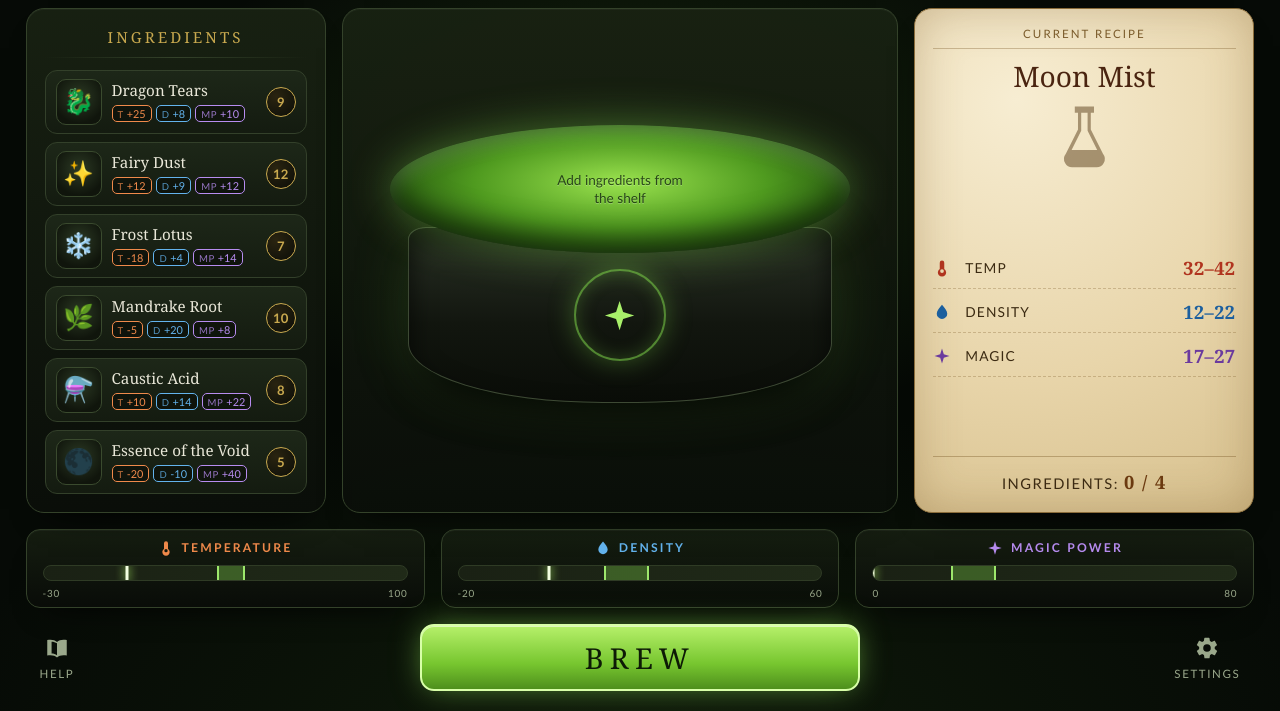
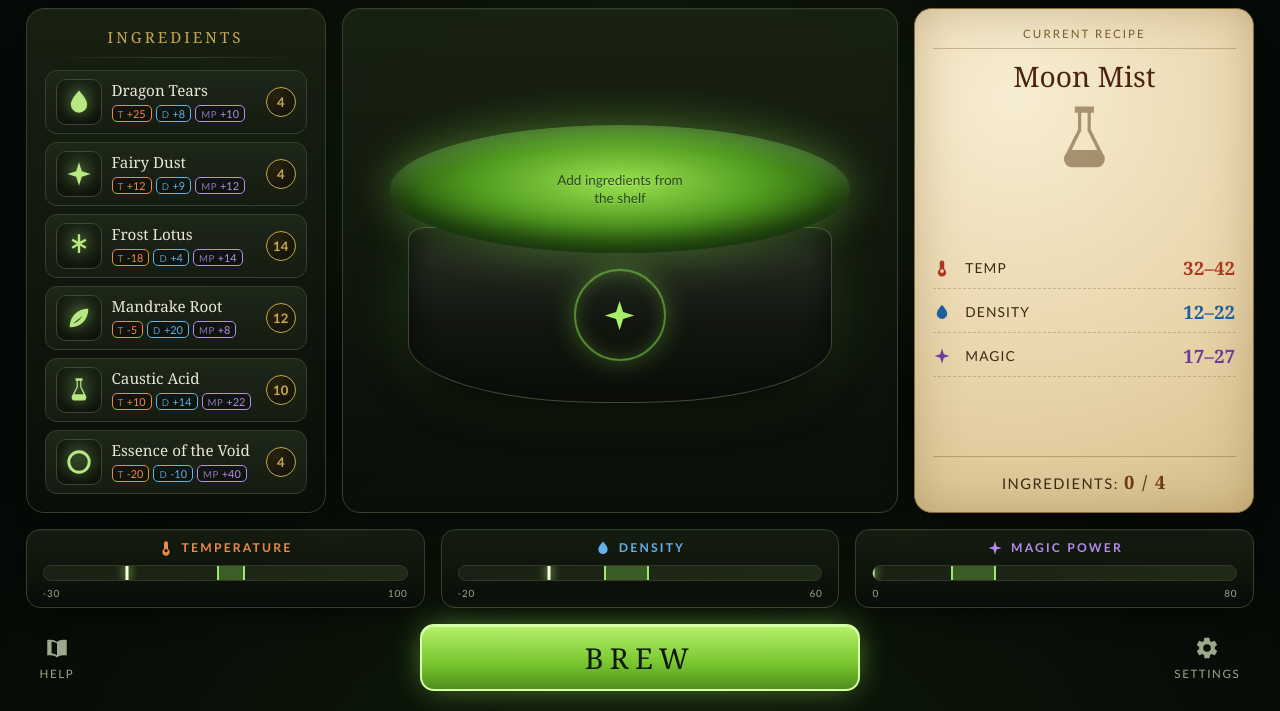
Before and after one commit to asqarbekolimov/alchemists-cauldron, a website built with Vite: page index.html in a window 1280 px wide. Shown: the part 149-860 px from the top of the page. Built offline with nearby package versions, Linux system fonts and the light colour scheme.

Commit message:
feat: wire shelf and cauldron to the game state

```diff
--- a/src/data/ingredients.ts
+++ b/src/data/ingredients.ts
@@ -1,12 +1,12 @@
 import type { IIngredient } from '../utils/types';
 
 // Fixed ingredient catalogue from the task README.
-// Level 1 uses the first 6 ingredients.
+// Level 1 uses the first 6 ingredients, Easy uses the first 4, Hard uses all 8.
 export const INGREDIENTS: readonly IIngredient[] = [
   {
     id: 'dragon-tears',
     name: 'Dragon Tears',
-    icon: '🐉',
+    icon: 'droplet',
     temperature: 25,
     density: 8,
     magicPower: 10,
@@ -14,7 +14,7 @@ export const INGREDIENTS: readonly IIngredient[] = [
   {
     id: 'fairy-dust',
     name: 'Fairy Dust',
-    icon: '✨',
+    icon: 'spark',
     temperature: 12,
     density: 9,
     magicPower: 12,
@@ -22,7 +22,7 @@ export const INGREDIENTS: readonly IIngredient[] = [
   {
     id: 'frost-lotus',
     name: 'Frost Lotus',
-    icon: '❄️',
+    icon: 'snowflake',
     temperature: -18,
     density: 4,
     magicPower: 14,
@@ -30,7 +30,7 @@ export const INGREDIENTS: readonly IIngredient[] = [
   {
     id: 'mandrake-root',
     name: 'Mandrake Root',
-    icon: '🌿',
+    icon: 'leaf',
     temperature: -5,
     density: 20,
     magicPower: 8,
@@ -38,7 +38,7 @@ export const INGREDIENTS: readonly IIngredient[] = [
   {
     id: 'caustic-acid',
     name: 'Caustic Acid',
-    icon: '⚗️',
+    icon: 'flask',
     temperature: 10,
     density: 14,
     magicPower: 22,
@@ -46,7 +46,7 @@ export const INGREDIENTS: readonly IIngredient[] = [
   {
     id: 'essence-of-the-void',
     name: 'Essence of the Void',
-    icon: '🌑',
+    icon: 'void',
     temperature: -20,
     density: -10,
     magicPower: 40,
@@ -54,7 +54,7 @@ export const INGREDIENTS: readonly IIngredient[] = [
   {
     id: 'phoenix-feather',
     name: 'Phoenix Feather',
-    icon: '🪶',
+    icon: 'feather',
     temperature: 50,
     density: -10,
     magicPower: 30,
@@ -62,9 +62,12 @@ export const INGREDIENTS: readonly IIngredient[] = [
   {
     id: 'toad-slime',
     name: 'Toad Slime',
-    icon: '🐸',
+    icon: 'slime',
     temperature: 5,
     density: 30,
     magicPower: 0,
   },
 ];
+
+// Level 1 shelf: the first 6 catalogue entries.
+export const SHELF_INGREDIENTS: readonly IIngredient[] = INGREDIENTS.slice(0, 6);
--- a/src/styles/main.css
+++ b/src/styles/main.css
@@ -278,11 +278,25 @@ button {
   place-items: center;
   width: 46px;
   height: 46px;
-  font-size: 1.55rem;
-  line-height: 1;
+  color: #b7e882;
   background: radial-gradient(circle at 50% 38%, #2c3a24, #10150c 75%);
   border: 1px solid #3a4a2e;
   border-radius: 10px;
+}
+
+.card__glyph {
+  width: 28px;
+  height: 28px;
+  filter: drop-shadow(0 0 6px rgb(142 226 85 / 35%));
+}
+
+.card--empty {
+  opacity: 0.45;
+  filter: grayscale(0.9);
+}
+
+.card--empty .card__icon {
+  visibility: hidden;
 }
 
 .card__info {
@@ -401,13 +415,19 @@ button {
 .cauldron__item {
   display: inline-flex;
   align-items: center;
-  gap: 4px;
-  padding: 3px 8px;
+  gap: 5px;
+  padding: 3px 9px;
   font-size: 0.78rem;
   color: #dcf9b8;
   background: rgb(9 20 6 / 88%);
   border: 1px solid rgb(190 255 130 / 40%);
   border-radius: 999px;
+}
+
+.cauldron__item-icon {
+  width: 15px;
+  height: 15px;
+  flex: none;
 }
 
 .cauldron__body {
--- a/src/ui/cauldron.ts
+++ b/src/ui/cauldron.ts
@@ -1,37 +1,32 @@
-import type { IIngredient } from '../utils/types';
+import type { IGameState, IIngredient } from '../utils/types';
 import { element } from '../utils/dom';
-import { icon } from './icons';
+import { icon, ingredientIcon } from './icons';
 
-export function createCauldron(ingredients: readonly IIngredient[] = []): HTMLElement {
+export interface CauldronView {
+  element: HTMLElement;
+  update(state: IGameState): void;
+}
+
+function createCauldronItem(ingredient: IIngredient): HTMLElement {
+  return element('li', {
+    className: 'cauldron__item',
+    children: [
+      ingredientIcon(ingredient.icon, 'cauldron__item-icon'),
+      element('span', { textContent: ingredient.name }),
+    ],
+  });
+}
+
+export function createCauldronView(): CauldronView {
+  const hint = element('li', {
+    className: 'cauldron__hint',
+    textContent: 'Add ingredients from the shelf',
+  });
+
   const list = element('ul', {
     className: 'cauldron__list',
     attributes: { 'data-field': 'cauldron' },
   });
-
-  if (ingredients.length === 0) {
-    list.append(
-      element('li', {
-        className: 'cauldron__hint',
-        textContent: 'Add ingredients from the shelf',
-      }),
-    );
-  } else {
-    for (const ingredient of ingredients) {
-      list.append(
-        element('li', {
-          className: 'cauldron__item',
-          children: [
-            element('span', {
-              className: 'cauldron__item-icon',
-              textContent: ingredient.icon,
-              attributes: { 'aria-hidden': 'true' },
-            }),
-            element('span', { textContent: ingredient.name }),
-          ],
-        }),
-      );
-    }
-  }
 
   const liquid = element('div', {
     className: 'cauldron__liquid',
@@ -54,9 +49,24 @@ export function createCauldron(ingredients: readonly IIngredient[] = []): HTMLEl
     children: [liquid, body],
   });
 
-  return element('section', {
+  const root = element('section', {
     className: 'panel cauldron',
     attributes: { 'aria-label': 'Cauldron' },
     children: [object],
   });
+
+  function update(state: IGameState): void {
+    list.replaceChildren();
+
+    if (state.cauldronIngredients.length === 0) {
+      list.append(hint);
+      return;
+    }
+
+    for (const ingredient of state.cauldronIngredients) {
+      list.append(createCauldronItem(ingredient));
+    }
+  }
+
+  return { element: root, update };
 }
--- a/src/ui/icons.ts
+++ b/src/ui/icons.ts
@@ -1,22 +1,46 @@
 const SVG_NAMESPACE = 'http://www.w3.org/2000/svg';
 
 export type IconName =
-  'book' | 'clock' | 'droplet' | 'flask' | 'gear' | 'heart' | 'spark' | 'thermometer';
+  | 'book'
+  | 'clock'
+  | 'droplet'
+  | 'feather'
+  | 'flask'
+  | 'gear'
+  | 'heart'
+  | 'leaf'
+  | 'slime'
+  | 'snowflake'
+  | 'spark'
+  | 'thermometer'
+  | 'void';
 
 const ICON_PATHS: Record<IconName, string> = {
   book: 'M12 6.4C10.5 4.9 8.4 4.3 6 4.3c-1.1 0-2.1.1-3 .4V19c.9-.3 1.9-.4 3-.4 2.4 0 4.5.6 6 2.1 1.5-1.5 3.6-2.1 6-2.1 1.1 0 2.1.1 3 .4V4.7c-.9-.3-1.9-.4-3-.4-2.4 0-4.5.6-6 2.1Zm0 12.2c-1.4-1-3.2-1.5-5-1.5V6.2c1.8 0 3.7.5 5 1.5v10.9Z',
   clock:
     'M12 2a10 10 0 1 0 0 20 10 10 0 0 0 0-20Zm0 2a8 8 0 1 1 0 16 8 8 0 0 1 0-16Zm-1 3v5.6l4.4 2.6 1-1.7-3.4-2V7h-2Z',
   droplet: 'M12 2.2c3.3 3.8 7 8.4 7 12a7 7 0 0 1-14 0c0-3.6 3.7-8.2 7-12Z',
+  feather:
+    'M20.5 2.5c-7.5.6-12.6 4.6-14.4 10.1L4 19l1.5 1 .8-2.2c1 .3 2.1.5 3.2.5 6.6 0 11-4.9 11-12 0-1.4-.1-2.6 0-3.8Zm-11.6 13.4c.9-4.1 3.7-7.3 8-9.3-3.7 2.8-6.2 5.7-7.1 9.3H8.9Z',
   flask:
     'M9 2h6v2h-1v5.2l3.8 7.6A2.6 2.6 0 0 1 15.5 21h-7a2.6 2.6 0 0 1-2.3-4.2L10 9.2V4H9V2Zm2 2v5.6l-3 6h8l-3-6V4h-2Z',
   gear: 'M19.1 12.9c.1-.3.1-.6.1-.9s0-.6-.1-.9l2-1.6c.2-.1.2-.4.1-.6l-1.9-3.3c-.1-.2-.4-.3-.6-.2l-2.4 1c-.5-.4-1-.7-1.6-.9l-.4-2.5c0-.3-.2-.5-.5-.5h-3.8c-.3 0-.5.2-.5.5l-.4 2.5c-.6.2-1.1.5-1.6.9l-2.4-1c-.2-.1-.5 0-.6.2L2.7 8.9c-.1.2-.1.5.1.6l2 1.6c0 .3-.1.6-.1.9s0 .6.1.9l-2 1.6c-.2.1-.2.4-.1.6l1.9 3.3c.1.2.4.3.6.2l2.4-1c.5.4 1 .7 1.6.9l.4 2.5c0 .3.2.5.5.5h3.8c.3 0 .5-.2.5-.5l.4-2.5c.6-.2 1.1-.5 1.6-.9l2.4 1c.2.1.5 0 .6-.2l1.9-3.3c.1-.2.1-.5-.1-.6l-2-1.6ZM12 15.5a3.5 3.5 0 1 1 0-7 3.5 3.5 0 0 1 0 7Z',
   heart:
     'M12 21.35 10.55 20C5.4 15.36 2 12.28 2 8.5 2 5.42 4.42 3 7.5 3c1.74 0 3.41.81 4.5 2.09C13.09 3.81 14.76 3 16.5 3 19.58 3 22 5.42 22 8.5c0 3.78-3.4 6.86-8.55 11.54L12 21.35Z',
+  leaf: 'M4 20C4 10.6 10.6 4 20 4c0 9.4-6.6 16-16 16Zm3-3.2c3.3-1 6-3.3 7.9-6.5-2.9 2.2-5.5 4.4-7.9 6.5Z',
+  slime:
+    'M12 2C10.5 5.5 5.5 9.5 5.5 13.5a6.5 6.5 0 0 0 13 0C18.5 9.5 13.5 5.5 12 2ZM9.5 13a1.3 1.3 0 1 0 0 2.6 1.3 1.3 0 0 0 0-2.6Zm5 0a1.3 1.3 0 1 0 0 2.6 1.3 1.3 0 0 0 0-2.6Z',
+  snowflake:
+    'M11 2h2v6.2l4.4-2.5 1 1.7L14 10l4.4 2.6-1 1.7L13 11.8V18h-2v-6.2l-4.4 2.5-1-1.7L10 10 5.6 7.4l1-1.7L11 8.2V2Z',
   spark: 'M12 2l2.4 7.6L22 12l-7.6 2.4L12 22l-2.4-7.6L2 12l7.6-2.4L12 2Z',
   thermometer:
     'M12 2a3 3 0 0 0-3 3v8.35a5.5 5.5 0 1 0 6 0V5a3 3 0 0 0-3-3Zm0 16.5a2.5 2.5 0 1 1 0-5 2.5 2.5 0 0 1 0 5Z',
+  void: 'M12 2a10 10 0 1 0 0 20 10 10 0 0 0 0-20Zm0 2.5a7.5 7.5 0 1 1 0 15 7.5 7.5 0 0 1 0-15Z',
 };
+
+function isIconName(name: string): name is IconName {
+  return Object.hasOwn(ICON_PATHS, name);
+}
 
 // Creates a decorative inline SVG icon. Icons are hidden from assistive tech.
 export function icon(name: IconName, className = 'icon'): SVGSVGElement {
@@ -34,3 +58,8 @@ export function icon(name: IconName, className = 'icon'): SVGSVGElement {
 
   return svg;
 }
+
+// Resolves the catalogue `icon` field to a typed icon, with a safe fallback.
+export function ingredientIcon(name: string, className = 'card__glyph'): SVGSVGElement {
+  return icon(isIconName(name) ? name : 'flask', className);
+}
--- a/src/ui/layout.ts
+++ b/src/ui/layout.ts
@@ -1,47 +1,50 @@
-import { INGREDIENTS } from '../data/ingredients';
-import type { IRecipe } from '../utils/types';
+import type { IGameState } from '../utils/types';
 import { element } from '../utils/dom';
+import {
+  addIngredientToCauldron,
+  getGameState,
+  MAX_CAULDRON_SIZE,
+  SHELF_INGREDIENTS,
+  subscribe,
+} from '../state/game-state';
 import { createActions } from './actions';
 import { createBars } from './bars';
-import { createCauldron } from './cauldron';
+import { createCauldronView } from './cauldron';
 import { createHeader } from './header';
-import { createRecipePanel } from './recipe';
-import { createShelf } from './shelf';
-
-// Static preview data used until the game state is wired up (US 1.3+).
-const PREVIEW_RECIPE: IRecipe = {
-  id: 'moon-mist',
-  name: 'Moon Mist',
-  difficulty: 'medium',
-  temperature: { min: 32, max: 42 },
-  density: { min: 12, max: 22 },
-  magicPower: { min: 17, max: 27 },
-};
-
-const PREVIEW_STOCK = [9, 12, 7, 10, 8, 5];
-const MAX_INGREDIENTS = 4;
+import { createRecipeView } from './recipe';
+import { createShelfView } from './shelf';
 
 export function mainLayout(): HTMLElement {
-  const shelfItems = INGREDIENTS.slice(0, 6).map((ingredient, index) => ({
-    ingredient,
-    stock: PREVIEW_STOCK[index] ?? 0,
-  }));
+  const state = getGameState();
 
-  return element('div', {
+  const shelf = createShelfView(SHELF_INGREDIENTS, (ingredientId) =>
+    addIngredientToCauldron(ingredientId),
+  );
+  const cauldron = createCauldronView();
+  const recipe = createRecipeView(MAX_CAULDRON_SIZE);
+
+  const layout = element('div', {
     className: 'layout',
     children: [
-      createHeader({ score: 0, timeLeft: 150, lives: 3 }),
+      createHeader({ score: state.score, timeLeft: state.timeLeft, lives: state.lives }),
       element('h1', { className: 'title', textContent: "Alchemist's Cauldron" }),
       element('main', {
         className: 'main',
-        children: [
-          createShelf(shelfItems),
-          createCauldron(),
-          createRecipePanel(PREVIEW_RECIPE, 0, MAX_INGREDIENTS),
-        ],
+        children: [shelf.element, cauldron.element, recipe.element],
       }),
-      createBars(PREVIEW_RECIPE, { temperature: 0, density: 0, magicPower: 0 }),
+      createBars(state.activeRecipe, { temperature: 0, density: 0, magicPower: 0 }),
       createActions(),
     ],
   });
+
+  const render = (nextState: IGameState): void => {
+    shelf.update(nextState, MAX_CAULDRON_SIZE);
+    cauldron.update(nextState);
+    recipe.update(nextState);
+  };
+
+  subscribe(render);
+  render(state);
+
+  return layout;
 }
--- a/src/ui/recipe.ts
+++ b/src/ui/recipe.ts
@@ -1,6 +1,11 @@
-import type { IRecipe, IRecipeRange } from '../utils/types';
+import type { IGameState, IRecipeRange } from '../utils/types';
 import { element } from '../utils/dom';
 import { icon, type IconName } from './icons';
+
+export interface RecipeView {
+  element: HTMLElement;
+  update(state: IGameState): void;
+}
 
 function formatRange(range: IRecipeRange): string {
   return `${range.min}–${range.max}`;
@@ -22,8 +27,12 @@ function createTarget(
   });
 }
 
-export function createRecipePanel(recipe: IRecipe, used: number, capacity: number): HTMLElement {
-  return element('aside', {
+export function createRecipeView(capacity: number): RecipeView {
+  const name = element('p', { className: 'recipe__name' });
+  const counterValue = element('strong');
+  const targets = element('ul', { className: 'recipe__targets' });
+
+  const root = element('aside', {
     className: 'panel recipe',
     attributes: { 'aria-labelledby': 'recipe-title' },
     children: [
@@ -32,28 +41,32 @@ export function createRecipePanel(recipe: IRecipe, used: number, capacity: numbe
         textContent: 'Current Recipe',
         attributes: { id: 'recipe-title' },
       }),
-      element('p', { className: 'recipe__name', textContent: recipe.name }),
+      name,
       element('div', {
         className: 'recipe__art',
         attributes: { 'aria-hidden': 'true' },
         children: [icon('flask', 'recipe__art-icon')],
       }),
-      element('ul', {
-        className: 'recipe__targets',
-        children: [
-          createTarget('temperature', 'thermometer', 'Temp', recipe.temperature),
-          createTarget('density', 'droplet', 'Density', recipe.density),
-          createTarget('magic', 'spark', 'Magic', recipe.magicPower),
-        ],
-      }),
+      targets,
       element('p', {
         className: 'recipe__counter',
         attributes: { 'data-field': 'ingredient-counter' },
-        children: [
-          element('span', { textContent: 'Ingredients: ' }),
-          element('strong', { textContent: `${used} / ${capacity}` }),
-        ],
+        children: [element('span', { textContent: 'Ingredients: ' }), counterValue],
       }),
     ],
   });
+
+  function update(state: IGameState): void {
+    const recipe = state.activeRecipe;
+
+    name.textContent = recipe.name;
+    targets.replaceChildren(
+      createTarget('temperature', 'thermometer', 'Temp', recipe.temperature),
+      createTarget('density', 'droplet', 'Density', recipe.density),
+      createTarget('magic', 'spark', 'Magic', recipe.magicPower),
+    );
+    counterValue.textContent = `${state.cauldronIngredients.length} / ${capacity}`;
+  }
+
+  return { element: root, update };
 }
--- a/src/ui/shelf.ts
+++ b/src/ui/shelf.ts
@@ -1,9 +1,17 @@
-import type { IIngredient } from '../utils/types';
+import type { IGameState, IIngredient } from '../utils/types';
 import { element } from '../utils/dom';
+import { ingredientIcon } from './icons';
 
-export interface ShelfItem {
-  ingredient: IIngredient;
-  stock: number;
+export interface ShelfView {
+  element: HTMLElement;
+  update(state: IGameState, maxCauldron: number): void;
+}
+
+interface ShelfCard {
+  id: string;
+  name: string;
+  button: HTMLButtonElement;
+  stockBadge: HTMLElement;
 }
 
 function formatSigned(value: number): string {
@@ -20,8 +28,11 @@ function createStatChip(modifier: string, label: string, value: number): HTMLEle
   });
 }
 
-function createShelfCard({ ingredient, stock }: ShelfItem): HTMLElement {
-  const isOutOfStock = stock <= 0;
+function createShelfCard(ingredient: IIngredient, onAdd: (id: string) => void): ShelfCard {
+  const stockBadge = element('span', {
+    className: 'card__stock',
+    attributes: { 'aria-hidden': 'true' },
+  });
 
   const stats = element('span', {
     className: 'card__stats',
@@ -37,51 +48,45 @@ function createShelfCard({ ingredient, stock }: ShelfItem): HTMLElement {
     children: [element('span', { className: 'card__name', textContent: ingredient.name }), stats],
   });
 
-  const card = element('button', {
-    className: `card${isOutOfStock ? ' card--empty' : ''}`,
+  const button = element('button', {
+    className: 'card',
     attributes: {
       type: 'button',
       'data-ingredient': ingredient.id,
-      'aria-label': `Add ${ingredient.name}. Portions left: ${stock}.`,
     },
+    events: { click: () => onAdd(ingredient.id) },
     children: [
       element('span', {
         className: 'card__icon',
-        textContent: ingredient.icon,
         attributes: { 'aria-hidden': 'true' },
+        children: [ingredientIcon(ingredient.icon)],
       }),
       info,
-      element('span', {
-        className: 'card__stock',
-        textContent: String(stock),
-        attributes: { 'aria-hidden': 'true' },
-      }),
+      stockBadge,
     ],
   });
 
-  if (isOutOfStock) {
-    card.disabled = true;
-  }
-
-  return card;
+  return { id: ingredient.id, name: ingredient.name, button, stockBadge };
 }
 
-export function createShelf(items: readonly ShelfItem[]): HTMLElement {
+export function createShelfView(
+  ingredients: readonly IIngredient[],
+  onAdd: (id: string) => void,
+): ShelfView {
   const list = element('ul', {
     className: 'shelf__list',
     attributes: { 'data-field': 'shelf' },
   });
 
-  for (const item of items) {
-    list.append(
-      element('li', {
-        className: 'shelf__item',
-        children: [createShelfCard(item)],
-      }),
-    );
+  const cards: ShelfCard[] = [];
+
+  for (const ingredient of ingredients) {
+    const card = createShelfCard(ingredient, onAdd);
+    cards.push(card);
+    list.append(element('li', { className: 'shelf__item', children: [card.button] }));
   }
 
-  return element('section', {
+  const root = element('section', {
     className: 'panel shelf',
     attributes: { 'aria-labelledby': 'shelf-title' },
     children: [
@@ -93,4 +98,20 @@ export function createShelf(items: readonly ShelfItem[]): HTMLElement {
       list,
     ],
   });
+
+  function update(state: IGameState, maxCauldron: number): void {
+    const isCauldronFull = state.cauldronIngredients.length >= maxCauldron;
+
+    for (const card of cards) {
+      const stock = state.shelfStock[card.id] ?? 0;
+      const isEmpty = stock <= 0;
+
+      card.stockBadge.textContent = String(stock);
+      card.button.classList.toggle('card--empty', isEmpty);
+      card.button.disabled = isEmpty || isCauldronFull;
+      card.button.setAttribute('aria-label', `Add ${card.name}. Portions left: ${stock}.`);
+    }
+  }
+
+  return { element: root, update };
 }
```
